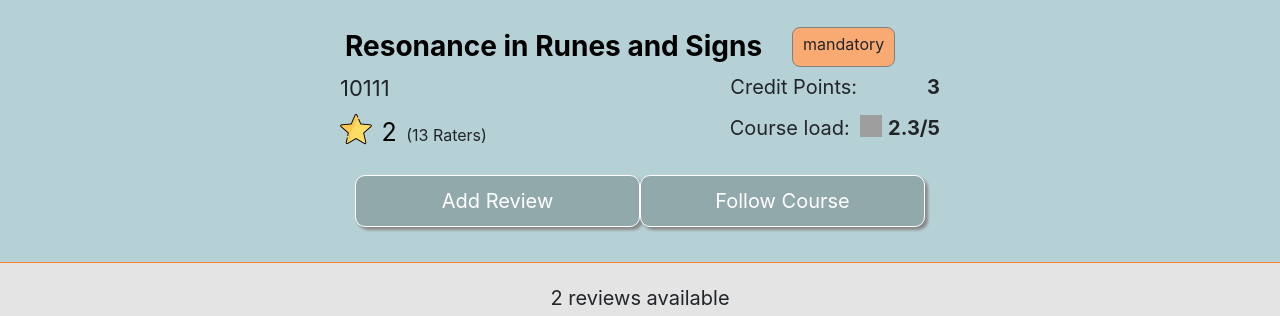
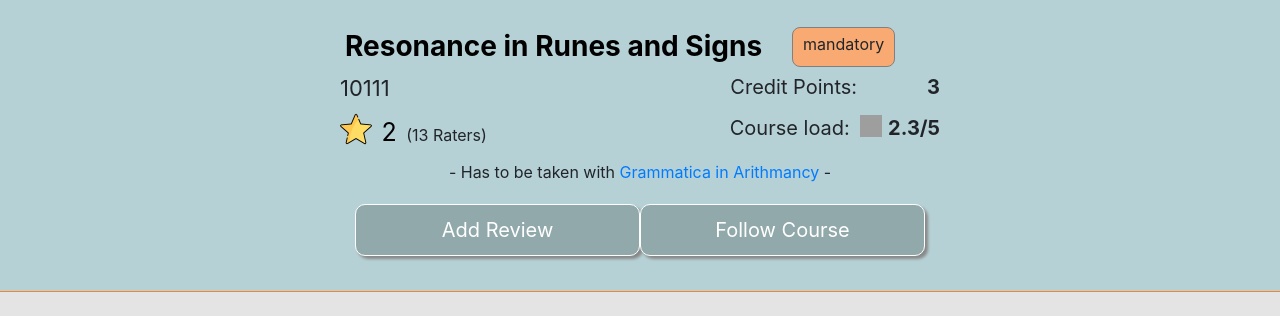
Before and after one commit to beyond-io/ClassRater, a Django app: page /course/10111/ in a window 1280 px wide. Shown: the part 70-386 px from the top of the page. Run offline with Django 3.2, Linux system fonts and the light colour scheme; data comes from the database, SQL or seed files in the repository; some libraries are stand-ins or nearby versions; grey boxes are pictures that could not be loaded.

Commit message:
Upadted Single Course Page
- Button Follow/Unfollow shows Follow when user is not following this
  course and Unfollow otherwise
- Course prerequisites are displayed in the course's details, with a
  link to the mentioned course

```diff
--- a/homepage/static/css/course.css
+++ b/homepage/static/css/course.css
@@ -50,6 +50,10 @@
 	display: flex;
 	flex-direction: row;
 	justify-content: space-between;
+}
+
+.preq-rows {
+	margin-bottom: 5px;
 }
 
 .course-load-container {
@@ -116,3 +120,7 @@ img.load-emoji {
 .bottom-container {
 	background-color: #e4e4e4;
 }
+
+a#hover {
+	color: #F9AA73;
+}
--- a/homepage/templates/homepage/courses/course.html
+++ b/homepage/templates/homepage/courses/course.html
@@ -55,9 +55,32 @@
                     </div>
                 </div>
             </div>
+            <div class="preq-rows">
+                {% for preq in preq %}
+                <div class="preq-row">
+                    {% if preq.req_code == -1 %}
+                    - Cannot be taken if
+                    <a href="{% url 'course' preq.req_course_id.course_id %}">{{preq.req_course_id.name}}</a>
+                     was taken -
+                    {% else %}
+                    - Has to be taken
+                    {% if preq.req_code == 1 %}
+                    after
+                    {% elif preq.req_code == 0 %}
+                    with
+                    {% endif %}
+                    <a href="{% url 'course' preq.req_course_id.course_id %}">{{preq.req_course_id.name}}</a> -
+                    {% endif %}
+                </div>
+                {% endfor %}
+            </div>
             <div class="buttons-row">
                 <button class="course-btn" onclick="location.href='{% url 'add_review' course.course_id %}'">Add Review</button>
+                {% if is_following %}
+                <button class="course-btn" onclick="location.href='{% url 'follow_course_action' course.course_id %}'">Unfollow Course</button>
+                {% else %}
                 <button class="course-btn" onclick="location.href='{% url 'follow_course_action' course.course_id %}'">Follow Course</button>
+                {% endif %}
             </div>
         </div>
     </div>
--- a/homepage/views.py
+++ b/homepage/views.py
@@ -1,5 +1,5 @@
 from django.shortcuts import render, redirect
-from homepage.models import Course, Review, AppUser, UserLikes, User, FollowedUserCourses
+from homepage.models import Course, Review, AppUser, UserLikes, User, FollowedUserCourses, Prerequisites
 from homepage.forms import FilterAndSortForm, ReviewForm, SignUpForm
 from django.contrib.auth import login, logout, authenticate
 from django.contrib import messages
@@ -75,14 +75,19 @@ def course(request, id):
     try:
         course = Course.objects.get(pk=id)
         reviews = Review.objects.filter(course=id).order_by('-likes_num')
+        preq = Prerequisites.get_prerequisites_for_course(course)
         liked_reviews = []
+        is_following = False
         if not request.user.is_anonymous:
             liked_reviews = UserLikes.get_liked_reviews_by_user_for_course(request.user, course)
+            is_following = FollowedUserCourses.is_following_course(request.user, course)
         return render(request, 'homepage/courses/course.html', {
             'id': id,
             'course': course,
             'reviews': reviews,
-            'liked_reviews': liked_reviews
+            'liked_reviews': liked_reviews,
+            'is_following': is_following,
+            'preq': preq
         })
     except ObjectDoesNotExist:
         return redirect('courses')
```
